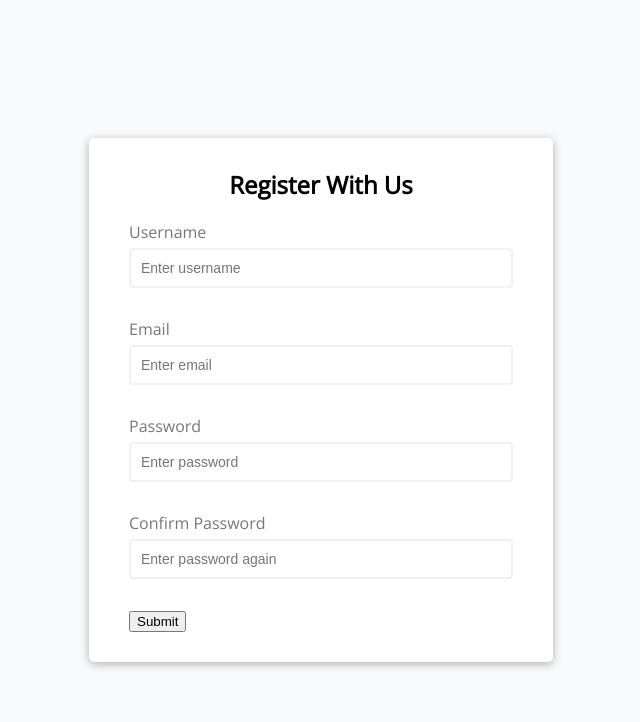
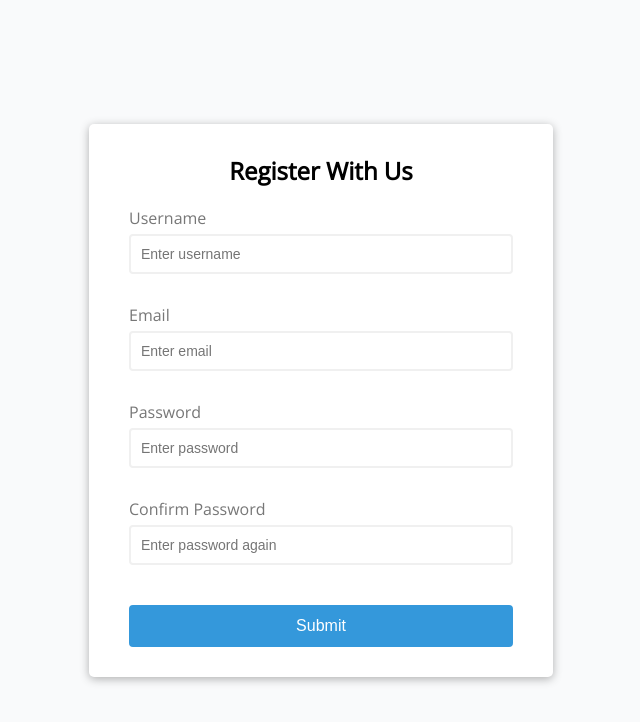
Before and after one commit to jcainuk/Form-Validator, a plain HTML site: page index.html in a window 1280 px wide. Shown: the whole page, without its empty margins (319-959 px from the left). Drawn offline with nearby package versions, Linux system fonts and the light colour scheme.

Commit message:
add styles for .form button

```diff
--- a/styles.css
+++ b/styles.css
@@ -80,3 +80,16 @@ h2 {
 .form-control.error small {
   visibility: visible;
 }
+
+.form button {
+  cursor: pointer;
+  background-color: #3498db;
+  border: 2px solid #3498db;
+  border-radius: 4px;
+  color: white;
+  display: block;
+  font-size: 16px;
+  padding: 10px;
+  margin-top: 20px;
+  width: 100%;
+}
```
